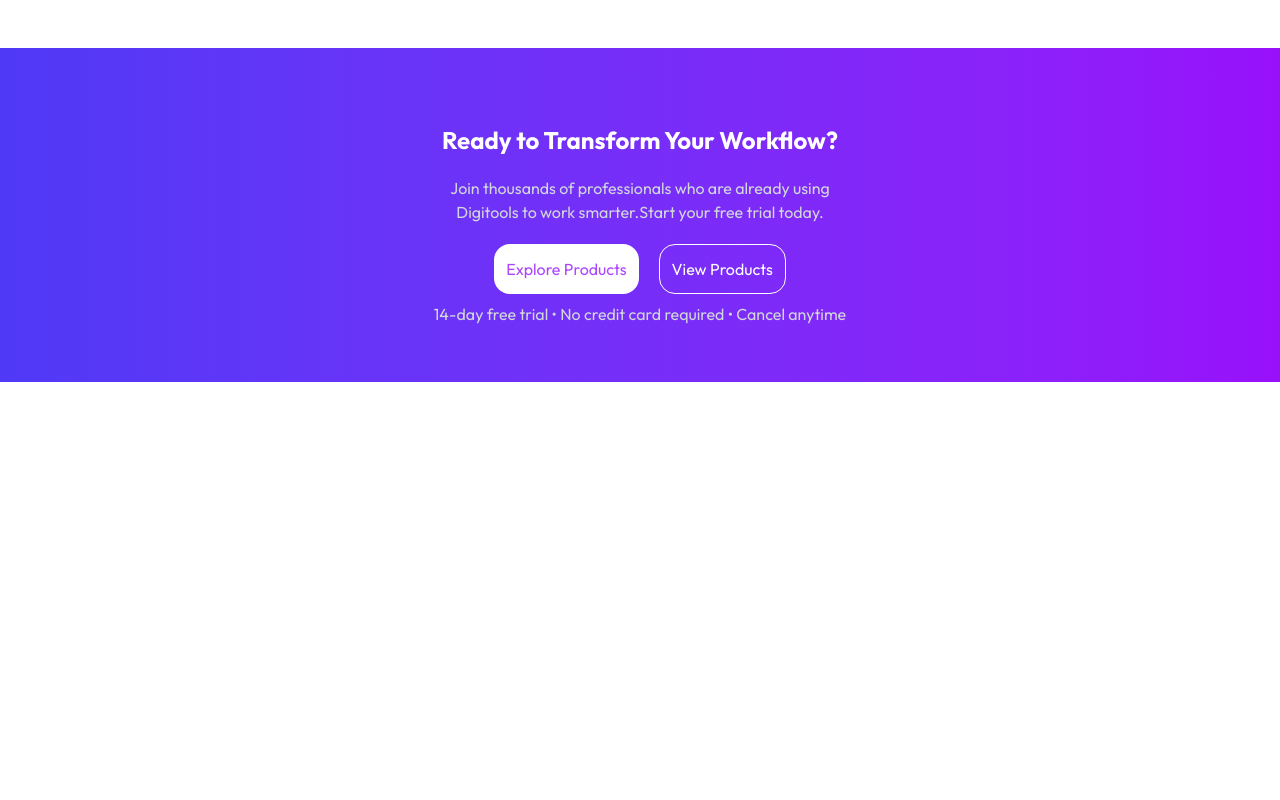
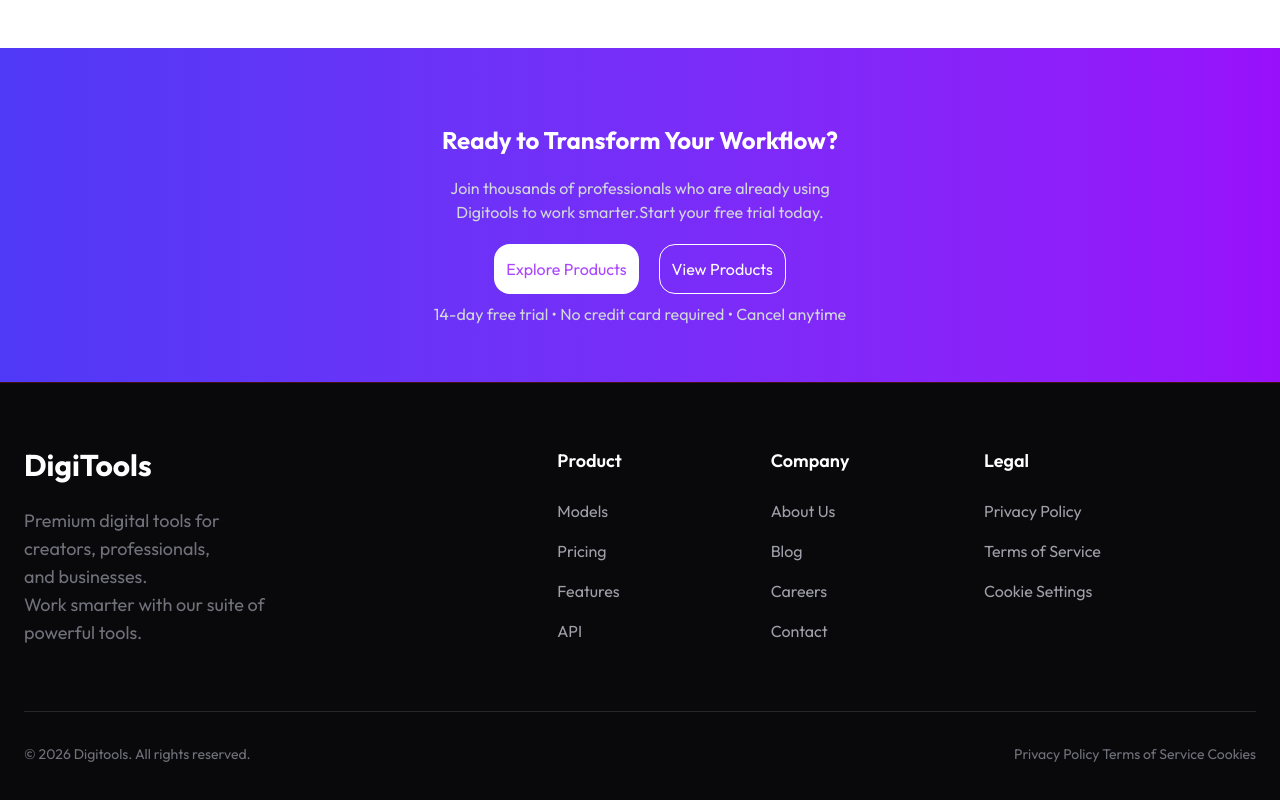
Before and after one commit to nazrul23-human/Digitools-platform-Project, a React (Vite) app: page / in a window 1280 px wide. Shown: the part 2209-3009 px from the top of the page. Before the commit the page ends 2591 px from the top, so only its background shows below. Built offline with nearby package versions, Linux system fonts and the light colour scheme.

Commit message:
Create Footer Section

```diff
--- a/src/App.jsx
+++ b/src/App.jsx
@@ -22,7 +22,7 @@
       <StartedSection></StartedSection>
       <Pricing></Pricing>
       <Hero></Hero>
-      {/* <Footer></Footer> */}
+      <Footer></Footer>
 
 
     </>
--- a/src/components/Footer.jsx
+++ b/src/components/Footer.jsx
@@ -100,7 +100,7 @@
             <div>© {new Date().getFullYear()} Digitools. All rights reserved.</div>
 
             <div className="flex gap-6">
-              <a href="#" className="hover:text-red-400 transition">
+              <a href="#" className="hover:text-white transition">
                 Privacy Policy Terms of Service    Cookies
               </a>
             </div>
```
